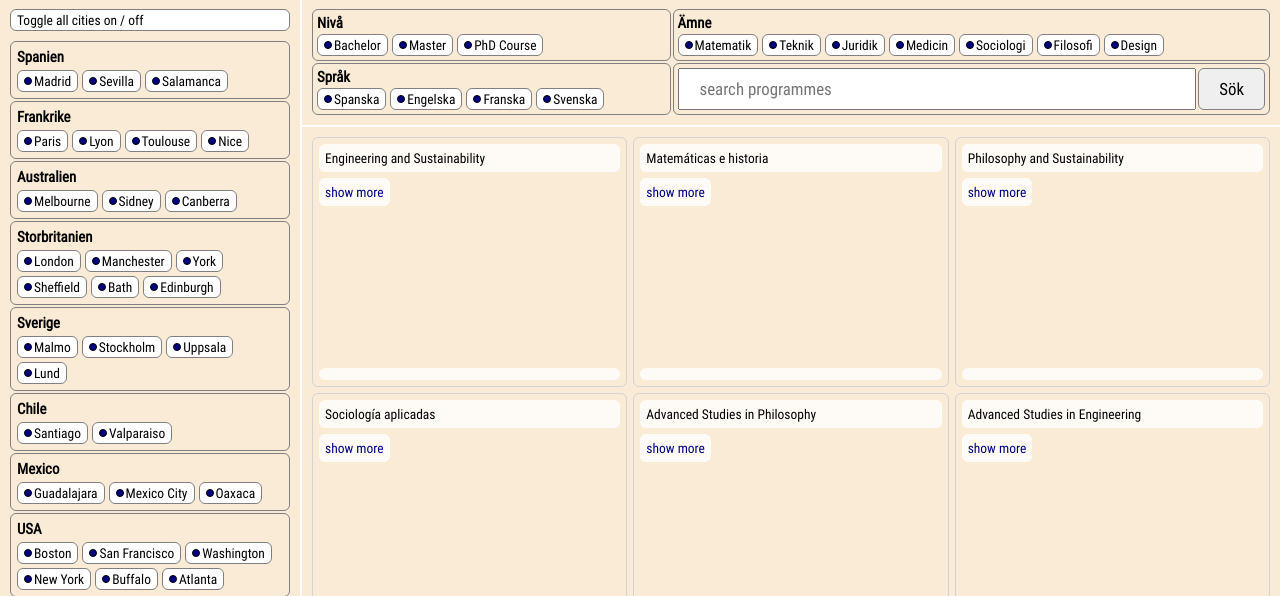
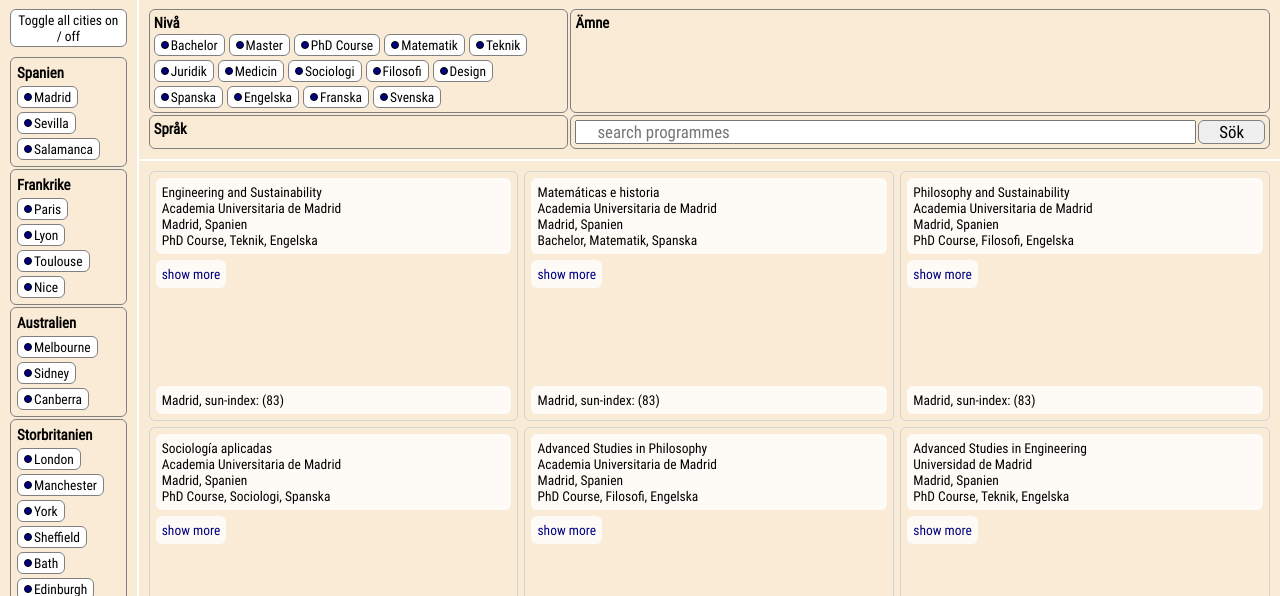
Before and after one commit to lodacke/ProjektDU2-1, a plain HTML site: page index.html in a window 1280 px wide. Shown: the part 203-799 px from the top of the page. Drawn offline with Linux system fonts and the light colour scheme.

Commit message:
Updated create_programme

```diff
--- a/index.html
+++ b/index.html
@@ -56,6 +56,7 @@
 
   <script src="./js/database.js"></script>
   <script src="./js/array_functions.js"></script>
+  <script src="./js/aux_functions.js"></script>
   <script src="./js/functions.js"></script>
   <script src="./index.js"></script>
 
--- a/index.js
+++ b/index.js
@@ -15,9 +15,9 @@
 
 
 // Create Filter Elements
-create_levels_filter();
+/*create_levels_filter();
 create_subjects_filter();
-create_language_filter();
+create_language_filter(); */
 create_countries_cities_filters();
 
 // Add Interaction of search field button
--- a/js/functions.js
+++ b/js/functions.js
@@ -23,7 +23,6 @@ function click_filter_element (event) {
   */
 
 }
-
 
 // G
 // CODE according to specification
@@ -160,8 +159,8 @@ function create_countries_cities_filters () {
 // ABSTRACT AND WRITE SPECIFICATION
 //    As you can see, all three functions below do basically the same thing.
 //    Abstract them to one function, and write the specification of that function.
-function create_levels_filter () {
-  function create_level (level) {
+function create_element (level) {
+  let parent = level.name;
     const dom = create_filter_element({
       parent: document.querySelector("#level_filter > ul"),
       class: "selected",
@@ -169,32 +168,11 @@ function create_levels_filter () {
     });
     dom.dataset.id = level.id;
   }
-  array_each(LEVELS, create_level);
-}
-// Create Subjects Filter
-function create_subjects_filter () {
-  function create_subject (subject) {
-    const dom = create_filter_element({
-      parent: document.querySelector("#subject_filter > ul"),
-      class: "selected",
-      textContent: subject.name,
-    });
-    dom.dataset.id = subject.id;
-  }
-  array_each(SUBJECTS, create_subject);
-}
-// Create Search Field
-function create_language_filter () {
-  function create_element (data) {
-    const dom = create_filter_element({
-      parent: document.querySelector("#language_filter > ul"),
-      class: "selected",
-      textContent: data.name,
-    });
-    dom.dataset.id = data.id;
-  }
+
+  array_each(LEVELS, create_element);
+  array_each(SUBJECTS, create_element);
   array_each(LANGUAGES, create_element);
-}
+
 
 
 // G / VG (see details in specification)
@@ -228,16 +206,27 @@ function create_programme (programme) {
     programme_dom.textContent = programme.name;
     document.querySelector("#programmes > ul").append(programme_dom);
 
+    let sun_value = CITIES[UNIVERSITIES[programme.universityID].cityID].sun;
+
     programme_dom.innerHTML = `
-    <div> ${programme.name} </div>
+    <div> ${programme.name}
+    <p> ${UNIVERSITIES[programme.universityID].name}
+    <p> ${CITIES[UNIVERSITIES[programme.universityID].cityID].name},
+     ${COUNTRIES[CITIES[UNIVERSITIES[programme.universityID].cityID].countryID].name} </p>
+     <p> ${LEVELS[programme.levelID -1].name},
+         ${SUBJECTS[programme.subjectID].name},
+         ${LANGUAGES[programme.languageID].name} </p>
+    </div>
     <div class="more_info"> </div>
-    <div class="bottom_programme"> </div>`
+    <div class="bottom_programme">
+    <p>${CITIES[UNIVERSITIES[programme.universityID].cityID].name},
+    sun-index: (${percenter(sun_value, 365)})
+    </p>
+    </div>
+    `
 
-    //console.log(programme);
 }
-
 array_each(PROGRAMMES, create_programme);
-
 
 
 // G
```
Also changed, not shown: 1 other file.
